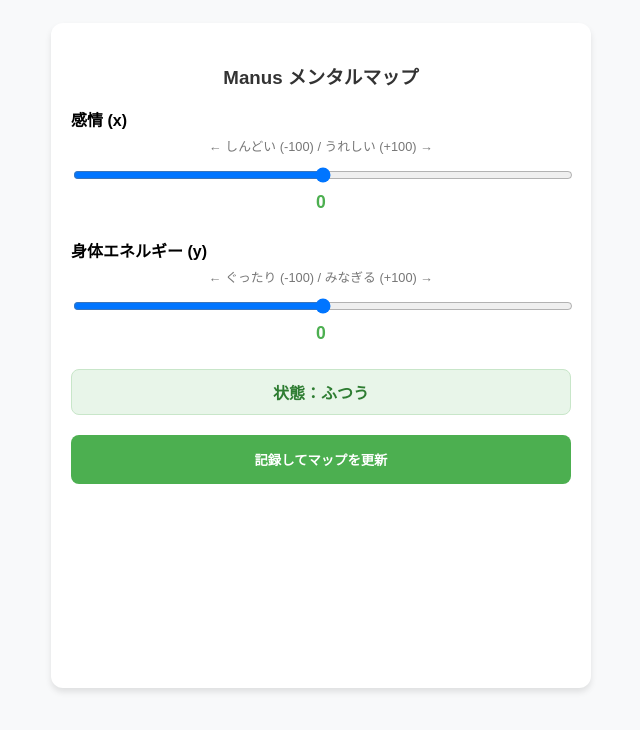
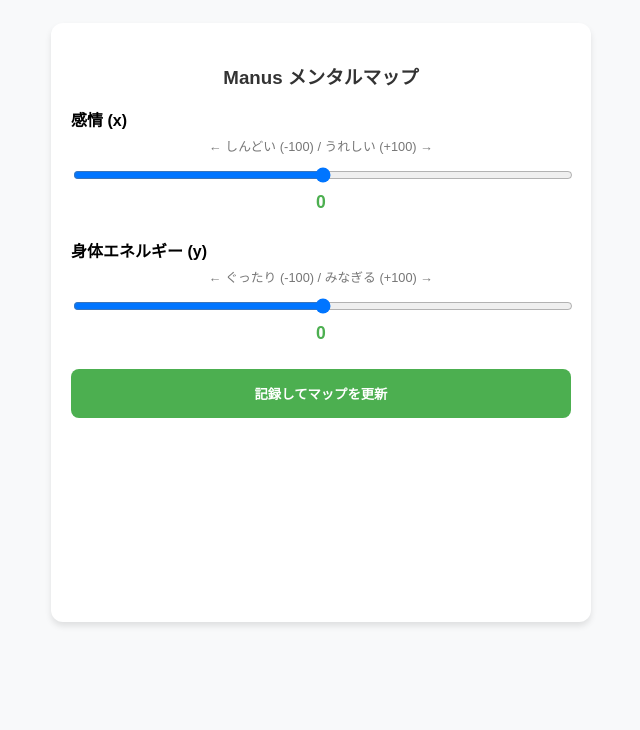
Before and after one commit to d3igurazu/emotion-journal, a plain HTML site: page app/gas/index.html in a window 1280 px wide. Shown: the whole page, without its empty margins (319-959 px from the left). Drawn offline with nearby package versions, Linux system fonts and the light colour scheme.

Commit message:
Update main.gs with data retrieval for graphing

```diff
--- a/app/gas/index.html
+++ b/app/gas/index.html
@@ -13,19 +13,6 @@
       .axis-label { font-size: 0.8em; color: #777; text-align: center; margin-bottom: 10px; }
       input[type="range"] { width: 100%; cursor: pointer; }
       .val-display { text-align: center; font-size: 1.1em; font-weight: bold; color: #4CAF50; margin-top: 5px; }
-
-      /* 状態コメントを表示するエリアのスタイル */
-      #status-box {
-        text-align: center;
-        background: #e8f5e9;
-        padding: 10px;
-        border-radius: 8px;
-        margin-bottom: 20px;
-        font-weight: bold;
-        color: #2e7d32;
-        border: 1px solid #c8e6c9;
-      }
-
       button { width: 100%; padding: 15px; background: #4CAF50; color: white; border: none; border-radius: 8px; font-weight: bold; cursor: pointer; transition: 0.3s; }
       button:active { background: #388E3C; transform: scale(0.98); }
     </style>
@@ -37,19 +24,15 @@
       <div class="field">
         <label>感情 (x)</label>
         <div class="axis-label">← しんどい (-100) / うれしい (+100) →</div>
-        <input type="range" id="emotion" min="-100" max="100" value="0" oninput="updateUI()">
+        <input type="range" id="emotion" min="-100" max="100" value="0" oninput="document.getElementById('em-val').innerText = this.value">
         <div id="em-val" class="val-display">0</div>
       </div>
 
       <div class="field">
         <label>身体エネルギー (y)</label>
         <div class="axis-label">← ぐったり (-100) / みなぎる (+100) →</div>
-        <input type="range" id="energy" min="-100" max="100" value="0" oninput="updateUI()">
+        <input type="range" id="energy" min="-100" max="100" value="0" oninput="document.getElementById('en-val').innerText = this.value">
         <div id="en-val" class="val-display">0</div>
-      </div>
-
-      <div id="status-box">
-        状態：<span id="current-status">ふつう</span>
       </div>
 
       <button onclick="submitData()">記録してマップを更新</button>
@@ -61,30 +44,16 @@
 
     <script>
       let chart;
+      window.onload = () => { google.script.run.withSuccessHandler(drawChart).getLogs(); };
 
-      // 状態テキストを判定する共通ルール
+      // 数値から状態（コメント）を判定する
       function getStatusText(x, y) {
-        if (x == 0 && y == 0) return "ふつう";
         if (x >= 0 && y >= 0) return "【理想】うれしい × みなぎる";
         if (x < 0 && y >= 0) return "【緊張/不安】しんどい × みなぎる";
         if (x < 0 && y < 0) return "【疲労/絶望】しんどい × ぐったり";
         if (x >= 0 && y < 0) return "【リラックス】うれしい × ぐったり";
         return "";
       }
-
-      // スライダーを動かした時に画面表示を更新する
-      function updateUI() {
-        const x = document.getElementById('emotion').value;
-        const y = document.getElementById('energy').value;
-        document.getElementById('em-val').innerText = x;
-        document.getElementById('en-val').innerText = y;
-        document.getElementById('current-status').innerText = getStatusText(x, y);
-      }
-
-      window.onload = () => {
-        updateUI();
-        google.script.run.withSuccessHandler(drawChart).getLogs();
-      };
 
       function drawChart(logs) {
         const ctx = document.getElementById('emotionChart').getContext('2d');
```
